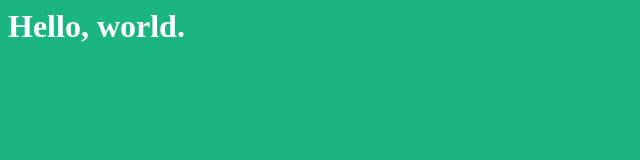
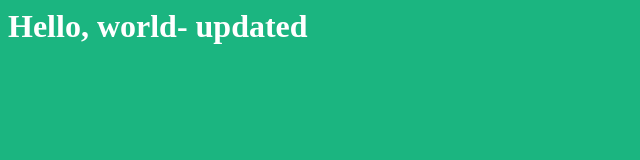
Before and after one commit to sknakkala/earnest_assessment, a website: page web/index.html in a window 1280 px wide. Shown: the whole page, without its empty margins (0-640 px from the left). Drawn offline with Linux system fonts and the light colour scheme.

Commit message:
updated the message to display

```diff
--- a/web/index.html
+++ b/web/index.html
@@ -7,7 +7,7 @@
   </head>
   <body>
     <h1>
-      Hello, world.
+      Hello, world- updated
     </h1>
   </body>
 </html>
```
